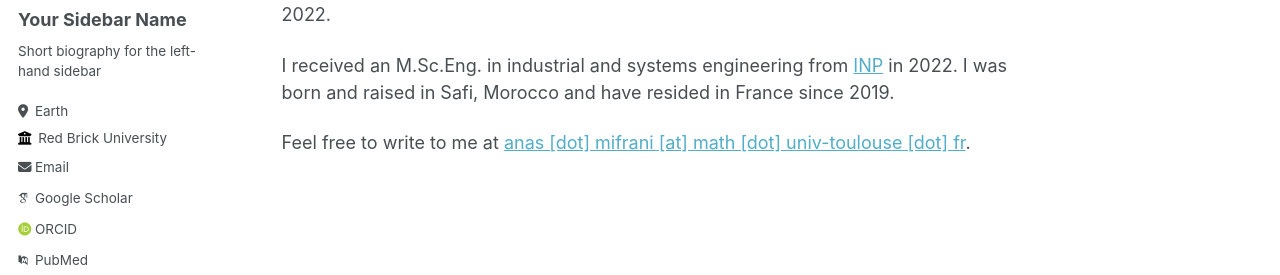
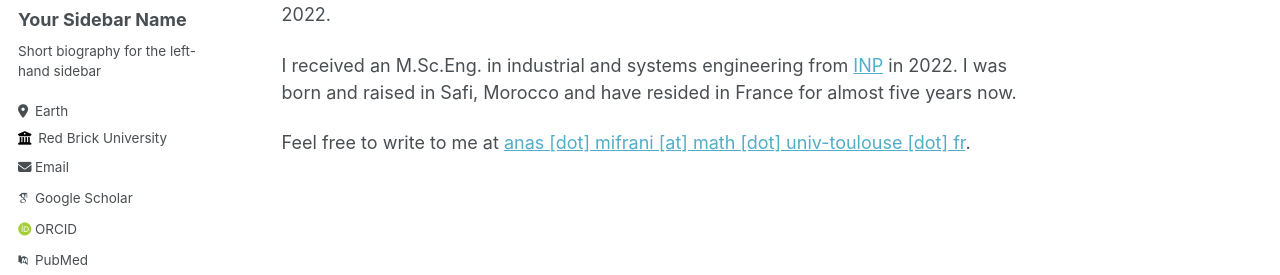
Before and after one commit to anmifrani/anmifrani.github.io, a Jekyll site: the page built from _pages/about.md, in a window 1280 px wide. Shown: the part 282-557 px from the top of the page. Built offline with Jekyll 4.4.1, drawn with Linux system fonts in a browser that asks for light colours; some web fonts are replaced.

Commit message:
Update about.md

```diff
--- a/_pages/about.md
+++ b/_pages/about.md
@@ -9,6 +9,6 @@ redirect_from:
 
 I'm pursuing a Ph.D. in applied mathematics at the [University of Toulouse](https://en.univ-toulouse.fr/). My work as a junior researcher at the [Toulouse Mathematics Institute](https://math.univ-toulouse.fr/en/) involves developing new multiobjective optimization techniques and applying them to the study and solution of problems of sequential decision making under uncertainty. I've been teaching undergraduate mathematics at my university's College of Science and Engineering since 2022.
 
-I received an M.Sc.Eng. in industrial and systems engineering from [INP](https://www.inp-toulouse.fr/en/index.html) in 2022. I was born and raised in Safi, Morocco and have resided in France since 2019.
+I received an M.Sc.Eng. in industrial and systems engineering from [INP](https://www.inp-toulouse.fr/en/index.html) in 2022. I was born and raised in Safi, Morocco and have resided in France for almost five years now.
 
 Feel free to write to me at <a href="mailto:anas.mifrani@math.univ-toulouse.fr">anas [dot] mifrani [at] math [dot] univ-toulouse [dot] fr</a>.
```
